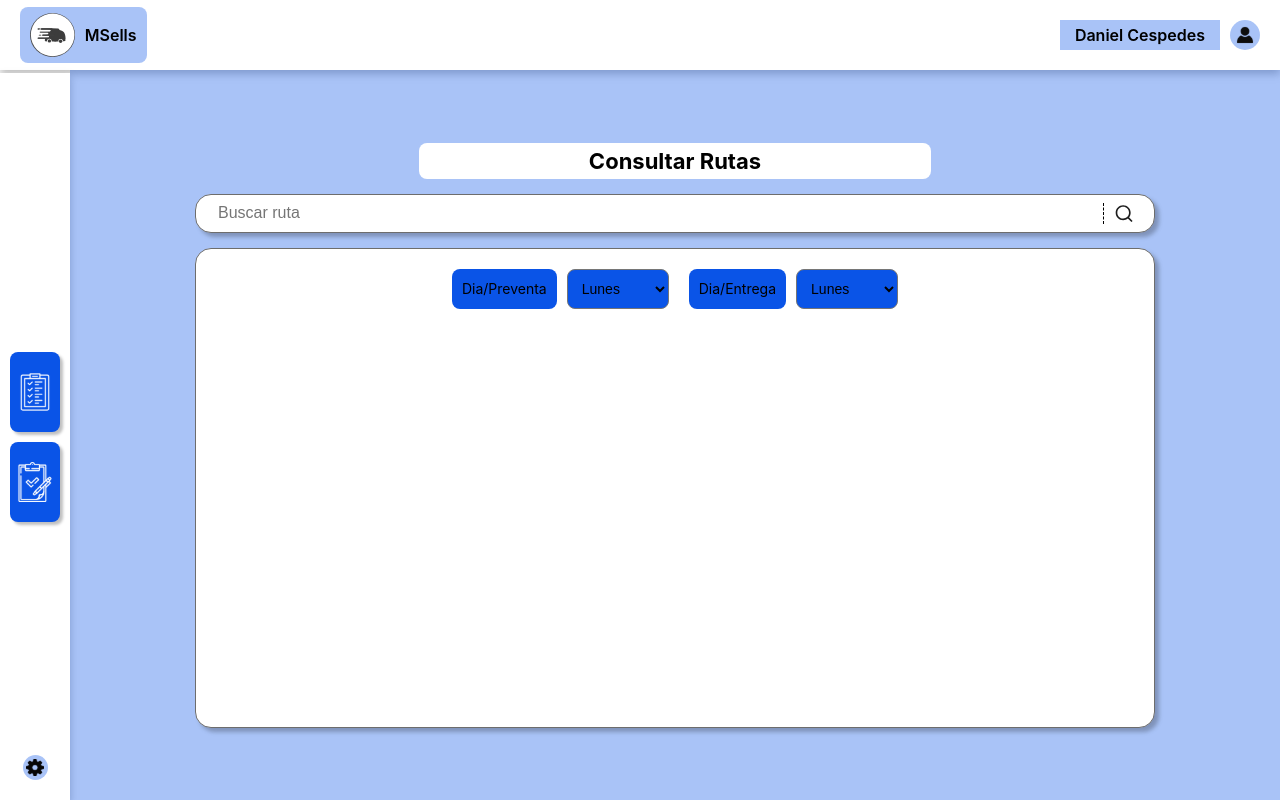
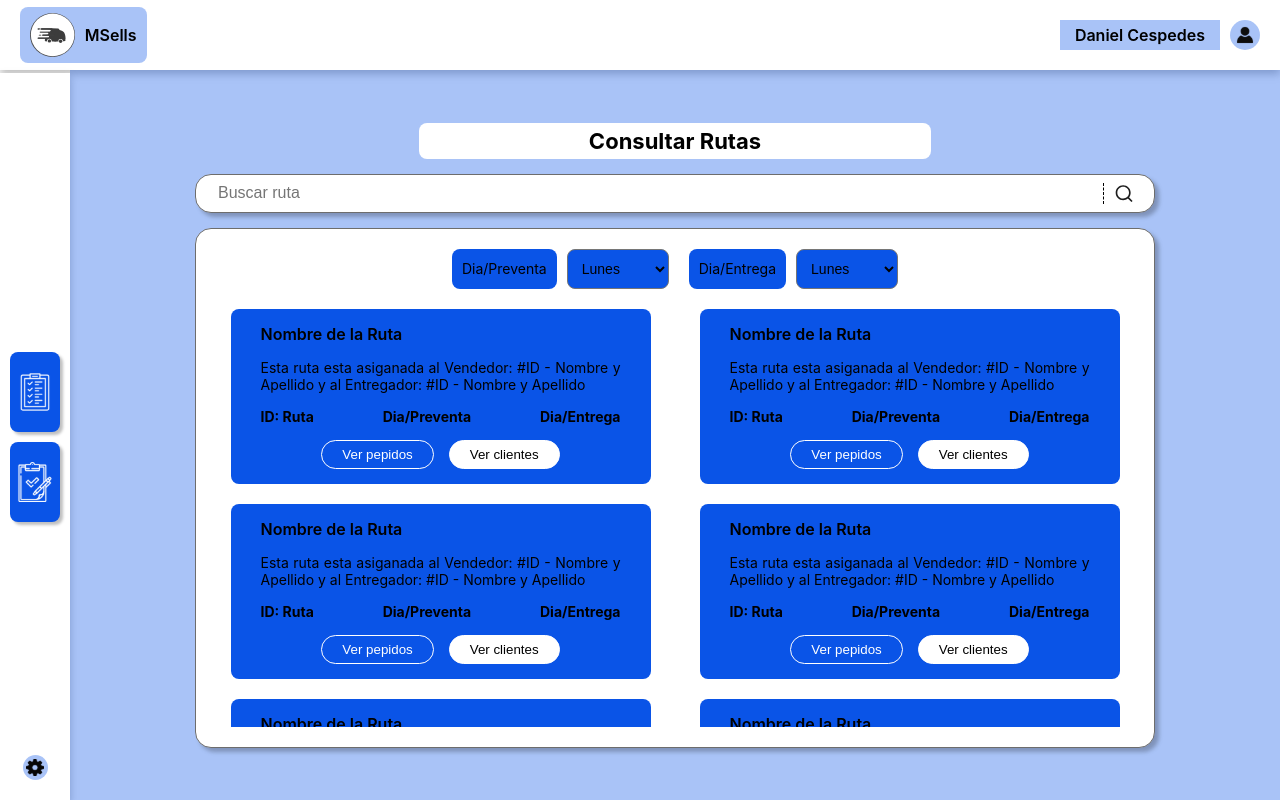
Before and after one commit to dan33pro/msells-app, a Next.js app: page / in a window 1280 px wide. Built offline with nearby package versions, Linux system fonts and the light colour scheme.

Commit message:
Consultar Rutas

```diff
--- /dev/null
+++ b/src/common/CardDetail.jsx
@@ -0,0 +1,21 @@
+import styles from '@styles/CardDetail.module.scss';
+
+const CardDetail = (props) => {
+  const { cardDetail } = props;
+  const { title, description, caracteristics, buttons } = cardDetail;
+
+  return (
+    <div className={styles.CardDetail}>
+      <span className={styles.title}>{title}</span>
+      <p className={styles.description}>{description}</p>
+      <div className={styles.caracteristics}>
+        {caracteristics.map((caracteristic) => <span>{caracteristic}</span>)}
+      </div>
+      <div className={styles['container-btns']}>
+        {buttons.map((btn) => <button onClick={btn.handler} onKeyDown={btn.handler} className={`${styles['btn']} ${styles[`${btn.classN}`]}`}>{btn.description}</button>)}
+      </div>
+    </div>
+  );
+};
+
+export default CardDetail;
--- a/src/containers/ContentPane.jsx
+++ b/src/containers/ContentPane.jsx
@@ -1,8 +1,31 @@
 import React, { useContext } from 'react';
 import styles from '@styles/ContentPane.module.scss';
+import { flightRouterStateSchema } from 'next/dist/server/app-render/types';
+import CardDetail from '@common/CardDetail';
 
 const ContentPane = (props) => {
   const { filtros } = props;
+  const cardDetail = {
+    title: 'Nombre de la Ruta',
+    description: 'Esta ruta esta asiganada al Vendedor: #ID - Nombre y Apellido y al Entregador: #ID - Nombre y Apellido',
+    caracteristics: ['ID: Ruta', 'Dia/Preventa', 'Dia/Entrega'],
+    buttons: [
+      {
+        description: 'Ver pepidos',
+        classN: 'secondary',
+        handler: () => {
+          console.log('logica para ver pedidos');
+        },
+      },
+      {
+        description: 'Ver clientes',
+        classN: 'primary',
+        handler: () => {
+          console.log('logica para ver clientes');
+        },
+      },
+    ],
+  };
 
   return (
     <div className={styles.ContentPane}>
@@ -19,7 +42,14 @@ const ContentPane = (props) => {
         ))}
       </div>
       <article className={styles.results}>
-
+        <CardDetail cardDetail={cardDetail} />
+        <CardDetail cardDetail={cardDetail} />
+        <CardDetail cardDetail={cardDetail} />
+        <CardDetail cardDetail={cardDetail} />
+        <CardDetail cardDetail={cardDetail} />
+        <CardDetail cardDetail={cardDetail} />
+        <CardDetail cardDetail={cardDetail} />
+        <CardDetail cardDetail={cardDetail} />
       </article>
     </div>
   );
--- /dev/null
+++ b/src/styles/CardDetail.module.scss
@@ -0,0 +1,59 @@
+@import 'vars';
+
+.CardDetail {
+    width: 420px;
+    height: auto;
+    display: flex;
+    align-items: center;
+    justify-content: center;
+    flex-direction: column;
+    gap: 15px;
+    background: $--blue-color;
+    padding: 15px 30px;
+    border-radius: 8px;
+
+    .title {
+        align-self: flex-start;
+        font-weight: 600;
+        font-size: $--md;
+    }
+
+    .description {
+        margin: 0;
+        font-size: $--sm;
+        text-align: justify;
+    }
+
+    .caracteristics {
+        width: 100%;
+        display: flex;
+        align-items: center;
+        justify-content: space-between;
+        font-size: $--sm;
+
+        span {
+            font-weight: bold;
+        }
+    }
+
+    .container-btns {
+        display: flex;
+        gap: 15px;
+
+        .btn {
+            padding: 6px 20px;
+            border-radius: 16px;
+            border: 1px solid $--white;
+        }
+
+        .primary {
+            background: $--white;
+            color: $--black;
+        }
+
+        .secondary {
+            background: $--blue-color;
+            color: $--white;
+        }
+    }
+}
--- a/src/styles/ContentPane.module.scss
+++ b/src/styles/ContentPane.module.scss
@@ -6,7 +6,7 @@
     grid-template-rows: auto 1fr;
     place-items: center;
     width: 75vw;
-    height: 60vh;
+    height: 65vh;
     padding: 20px;
     border-radius: 16px;
     background: $--white;
@@ -15,6 +15,7 @@
 }
 
 .filtros {
+    margin-bottom: 20px;
     display: flex;
     gap: 20px;
 
@@ -40,7 +41,16 @@
 }
 
 .results {
-    ::-webkit-scrollbar {
+    width: 100%;
+    height: 100%;
+    display: grid;
+    gap: 20px;
+    grid-template-columns: repeat( auto-fit, minmax(420px, 1fr) );
+    place-items: center;
+    overflow-y: scroll;
+}
+
+.results::-webkit-scrollbar {
     --webkit-appearance: none;
 
     :vertical,
@@ -49,18 +59,17 @@
     }
 }
 
-    ::-webkit-scrollbar-button,
-    ::-webkit-scrollbar-button:increment {
+.results::-webkit-scrollbar-button,
+.results::-webkit-scrollbar-button:increment {
     display: none;
 }
 
-    ::-webkit-scrollbar-thumb {
+.results::-webkit-scrollbar-thumb {
     background: $--blue-color;
-        border: 2px solid #FFFFFF;
+    border: 4px solid $--white;
     border-radius: 20px;
 }
 
-    ::-webkit-scrollbar-track {
+.results::-webkit-scrollbar-track {
     border-radius: 10px;
 }
-}
```
Lines whose indentation alone changed are shown as unchanged.
